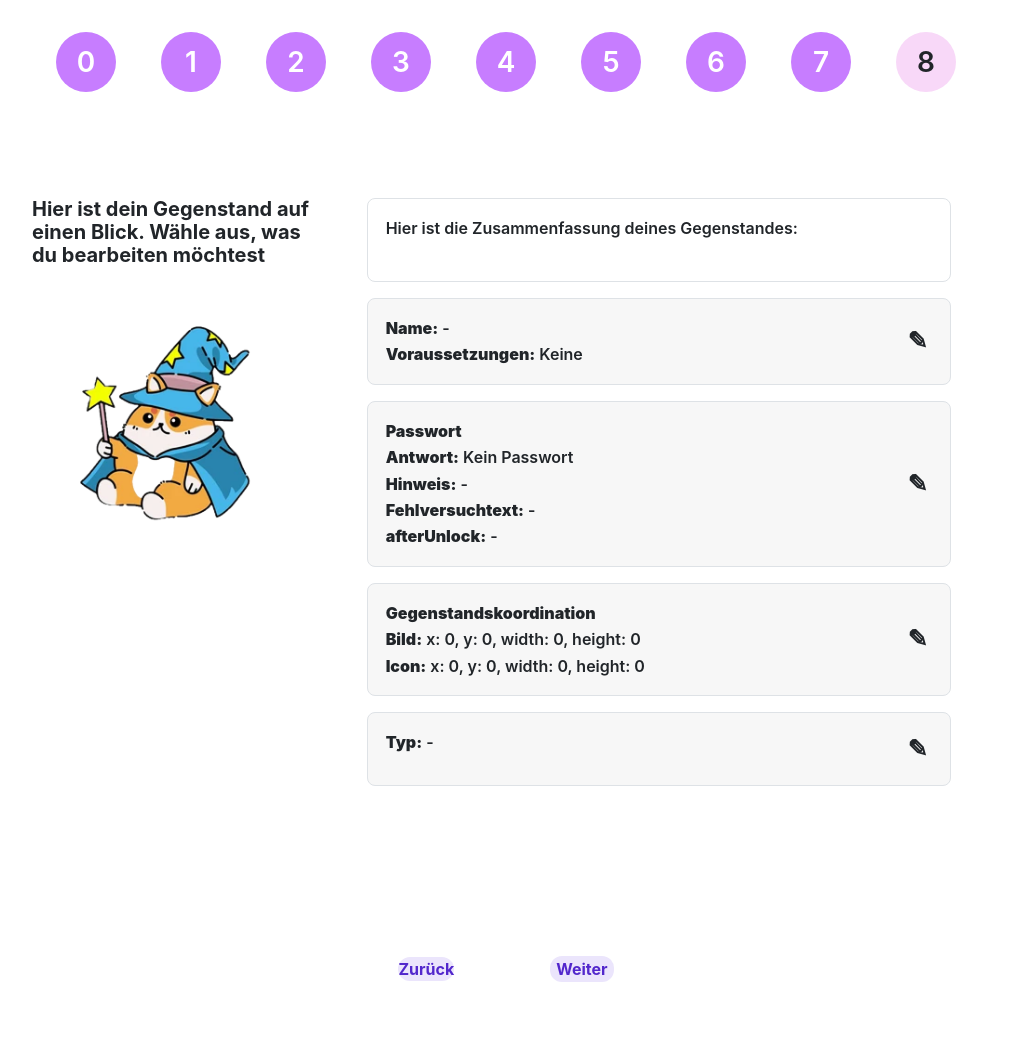
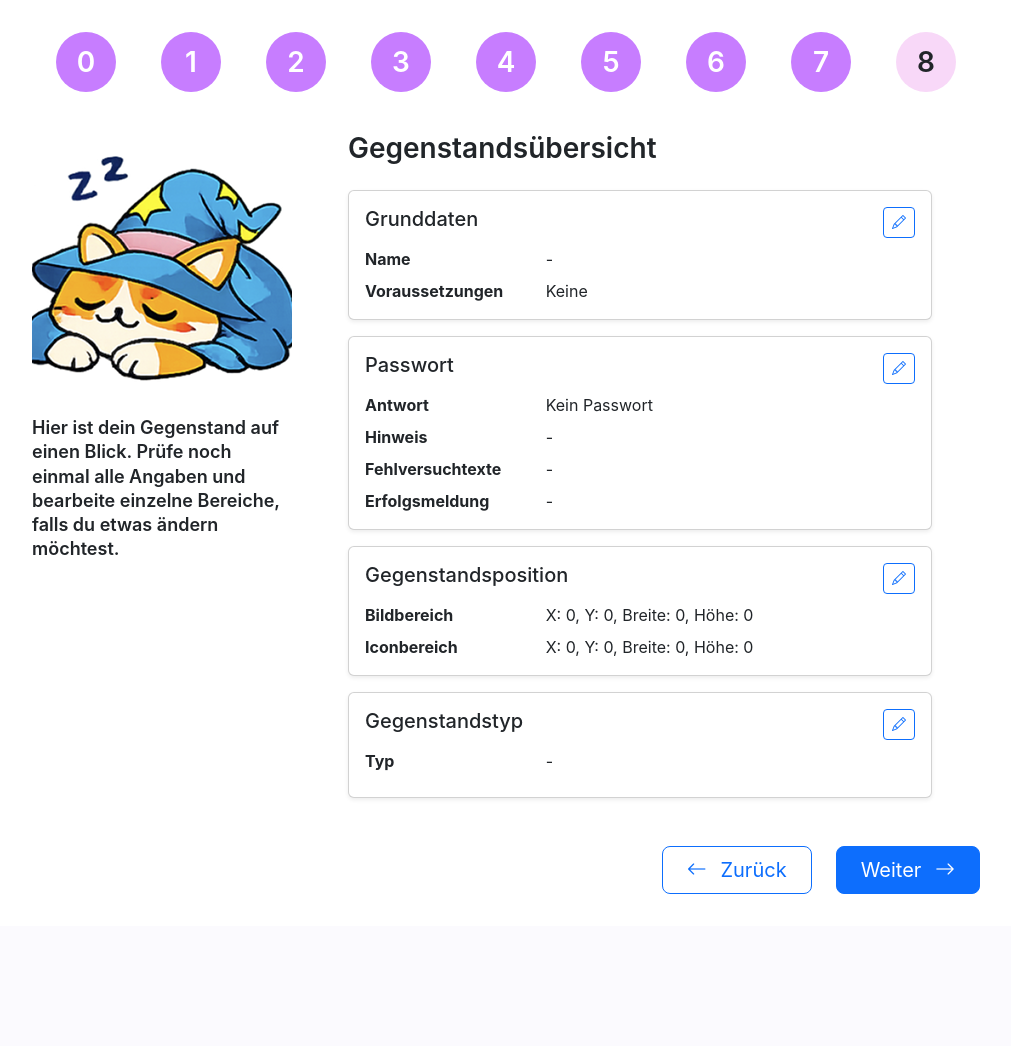
Before and after one commit to Roni-Aba/SQLQuestEditor, a Django app: page /createLevel7/ in a window 1280 px wide. Shown: the part 56-1102 px from the top of the page, without its empty margins (134-1145 px from the left). After the commit the page ends 950 px from the top, so only its background shows below. Run offline with Django 4.2, Linux system fonts and the light colour scheme.

Commit message:
delete: static createLevel7.css refactor to bootstrap: createLevel7.html

```diff
--- a/backend/editor/static/editor/css/createLevel7.css
+++ /dev/null
@@ -1,158 +0,0 @@
-.create-level7-page {
-  min-height: calc(100vh - 56px);
-  background-color: #ffffff;
-  color: var(--create-level-text);
-}
-
-.create-level7-page .status-bar {
-  margin-top: 2rem;
-}
-
-.create-level7-content {
-  max-width: 980px;
-  margin: 0 auto;
-  padding: 2rem 1rem 2rem;
-}
-
-.create-level7-form-row {
-  --bs-gutter-x: 56px;
-  --bs-gutter-y: 32px;
-  margin-top: 42px;
-}
-
-.create-level7-helper {
-  display: flex;
-  flex-direction: column;
-  align-items: flex-start;
-}
-
-.create-level7-helper-text {
-  max-width: 311px;
-  margin: 0 0 36px;
-  color: var(--create-level-text);
-  font-size: 20px;
-  font-weight: 700;
-  line-height: 1.15;
-}
-
-.create-level7-cosmo {
-  width: 260px;
-  height: 260px;
-  object-fit: contain;
-}
-
-.create-level7-summary {
-  display: flex;
-  flex-direction: column;
-  gap: 16px;
-  align-items: stretch;
-  max-width: 640px;
-}
-
-.create-level7-card {
-  position: relative;
-  width: 100%;
-  min-height: 74px;
-  padding: 18px 56px 18px 18px;
-  border: 1px solid var(--create-level-border);
-  border-radius: 8px;
-  background-color: #f7f7f7;
-  color: var(--create-level-text);
-  font-size: 16px;
-  font-weight: 600;
-  line-height: 1.4;
-}
-
-.create-level7-card-heading {
-  background-color: #ffffff;
-  min-height: 84px;
-  display: flex;
-  align-items: flex-start;
-}
-
-.create-level7-card p {
-  margin: 0 0 4px;
-}
-
-.create-level7-card p:last-child {
-  margin-bottom: 0;
-}
-
-.create-level7-card-content {
-  width: 100%;
-}
-
-.create-level7-edit-link {
-  position: absolute;
-  right: 18px;
-  top: 50%;
-  transform: translateY(-50%);
-  width: 28px;
-  height: 28px;
-  display: inline-flex;
-  align-items: center;
-  justify-content: center;
-  color: var(--create-level-text);
-  text-decoration: none;
-  font-size: 24px;
-  font-weight: 700;
-  line-height: 1;
-}
-
-.create-level7-edit-link:hover {
-  color: var(--create-level-primary);
-}
-
-.create-level7-list {
-  margin: 4px 0 0;
-  padding-left: 18px;
-}
-
-.create-level7-navigation {
-  display: flex;
-  justify-content: center;
-  align-items: center;
-  gap: 96px;
-  margin-top: 170px;
-  padding-bottom: 2rem;
-}
-
-@media (max-width: 820px) {
-  .create-level7-content {
-    padding: 1.5rem 1rem 2rem;
-  }
-
-  .create-level7-form-row {
-    margin-top: 32px;
-  }
-
-  .create-level7-helper {
-    align-items: center;
-    text-align: center;
-  }
-
-  .create-level7-helper-text {
-    max-width: 420px;
-    font-size: 18px;
-  }
-
-  .create-level7-cosmo {
-    width: 180px;
-    height: 180px;
-  }
-
-  .create-level7-summary {
-    margin-top: 2rem;
-    max-width: 100%;
-  }
-
-  .create-level7-card {
-    font-size: 14px;
-    padding: 16px 48px 16px 16px;
-  }
-
-  .create-level7-navigation {
-    gap: 28px;
-    margin-top: 90px;
-  }
-}
--- a/backend/editor/templates/editor/createLevel7.html
+++ b/backend/editor/templates/editor/createLevel7.html
@@ -2,227 +2,373 @@
 {% load static %}
 
 {% block title %}
-Gegenstand Übersicht | SQL Spell Quest Editor
+Gegenstandsübersicht | SQL Spell Quest Editor
 {% endblock %}
 
 {% block additional_css %}
-<link rel="stylesheet" href="{% static 'editor/css/createLevelShared.css' %}">
-<link rel="stylesheet" href="{% static 'editor/css/createLevel7.css' %}">
 <link rel="stylesheet" href="{% static 'editor/components/statusBar/statusBar.css' %}">
+<link rel="stylesheet" href="{% static 'editor/components/helper/helper.css' %}">
 {% endblock %}
 
 {% block content %}
+<main class="create-page">
+  <div class="create-page__content">
 
-<main class="create-level7-page">
-  <div class="container-fluid px-0">
-
-    {% include "editor/components/statusbar/statusbar.html" with steps=steps %}
+    <section
+      class="create-page__status"
+      aria-label="Fortschritt der Levelerstellung"
+    >
+      {% include "editor/components/statusBar/statusBar.html" with steps=steps %}
+    </section>
 
     <form
-      class="create-level7-content"
       action="{% url 'create_level7' %}"
       method="post"
+      class="d-flex flex-column flex-grow-1"
     >
       {% csrf_token %}
-      <div class="row align-items-start create-level7-form-row">
 
-        <aside class="col-12 col-md-4 create-level7-helper" aria-label="Hilfetext von Cosmo">
-          <p class="create-level7-helper-text">
-            Hier ist dein Gegenstand auf einen Blick.
-            Wähle aus, was du bearbeiten möchtest
-          </p>
+      <section class="create-page__main">
+        <div class="row create-page__row align-items-start g-4 g-lg-5">
 
-          <img
-            src="{% static 'editor/img/cat1.png' %}"
-            alt="Cosmo Wizard"
-            class="create-level7-cosmo"
-          >
-        </aside>
-
-        <section class="col-12 col-md-8 create-level7-summary" aria-label="Zusammenfassung des Gegenstandes">
-
-          <div class="create-level7-card create-level7-card-heading">
-            <p>Hier ist die Zusammenfassung deines Gegenstandes:</p>
+          <div class="col-12 col-md-4">
+            {% include "editor/components/helper/helper.html" with helper_image="editor/img/cat9.png" helper_text="Hier ist dein Gegenstand auf einen Blick. Prüfe noch einmal alle Angaben und bearbeite einzelne Bereiche, falls du etwas ändern möchtest." %}
           </div>
 
-          <article class="create-level7-card">
-            <div class="create-level7-card-content">
-              <p><strong>Name:</strong> {{ summary.item_name|default:"-" }}</p>
+          <section
+            class="col-12 col-md-8"
+            aria-labelledby="item-summary-title"
+          >
+            <h1
+              id="item-summary-title"
+              class="h3 fw-semibold mb-4"
+            >
+              Gegenstandsübersicht
+            </h1>
 
-              <p>
-                <strong>Voraussetzungen:</strong>
+            <div class="d-flex flex-column gap-3">
+
+              <article class="card shadow-sm">
+                <div class="card-body position-relative pe-5">
+                  <h2 class="h5 card-title mb-3">
+                    Grunddaten
+                  </h2>
+
+                  <dl class="row mb-0">
+                    <dt class="col-sm-4">
+                      Name
+                    </dt>
+
+                    <dd class="col-sm-8">
+                      {{ summary.item_name|default:"-" }}
+                    </dd>
+
+                    <dt class="col-sm-4">
+                      Voraussetzungen
+                    </dt>
+
+                    <dd class="col-sm-8 mb-0">
                       {% if summary.required_items %}
                         {{ summary.required_items|join:", " }}
                       {% else %}
                         Keine
                       {% endif %}
-              </p>
-            </div>
+                    </dd>
+                  </dl>
 
                   <a
-              class="create-level7-edit-link"
                     href="{% url 'create_level3' %}"
+                    class="btn btn-sm btn-outline-primary position-absolute top-0 end-0 mt-3 me-3"
                     aria-label="Name und Voraussetzungen bearbeiten"
                   >
-              ✎
+                    <i
+                      class="bi bi-pencil"
+                      aria-hidden="true"
+                    ></i>
                   </a>
+                </div>
               </article>
 
-          <article class="create-level7-card">
-            <div class="create-level7-card-content">
-              <p><strong>Passwort</strong></p>
+              <article class="card shadow-sm">
+                <div class="card-body position-relative pe-5">
+                  <h2 class="h5 card-title mb-3">
+                    Passwort
+                  </h2>
 
-              <p>
-                <strong>Antwort:</strong>
+                  <dl class="row mb-0">
+                    <dt class="col-sm-4">
+                      Antwort
+                    </dt>
+
+                    <dd class="col-sm-8">
                       {% if summary.passwords %}
                         {{ summary.passwords|join:", " }}
                       {% else %}
                         Kein Passwort
                       {% endif %}
-              </p>
+                    </dd>
 
-              <p>
-                <strong>Hinweis:</strong>
+                    <dt class="col-sm-4">
+                      Hinweis
+                    </dt>
+
+                    <dd class="col-sm-8">
                       {{ summary.password_hint|default:"-" }}
-              </p>
+                    </dd>
 
-              <p>
-                <strong>Fehlversuchtext:</strong>
+                    <dt class="col-sm-4">
+                      Fehlversuchtexte
+                    </dt>
+
+                    <dd class="col-sm-8">
                       {% if summary.failure_hints %}
+                        <ul class="mb-0 ps-3">
                           {% for hint in summary.failure_hints %}
-                    {{ hint.attempts }} Versuch(e): {{ hint.message }}{% if not forloop.last %}, {% endif %}
+                            <li>
+                              Nach {{ hint.attempts }} Versuch(en):
+                              {{ hint.message }}
+                            </li>
                           {% endfor %}
+                        </ul>
                       {% else %}
                         -
                       {% endif %}
-              </p>
+                    </dd>
 
-              <p>
-                <strong>afterUnlock:</strong>
+                    <dt class="col-sm-4">
+                      Erfolgsmeldung
+                    </dt>
+
+                    <dd class="col-sm-8 mb-0">
                       {{ summary.success_message|default:"-" }}
-              </p>
-            </div>
+                    </dd>
+                  </dl>
 
                   <a
-              class="create-level7-edit-link"
                     href="{% url 'create_level4' %}"
-              aria-label="Passwort bearbeiten"
+                    class="btn btn-sm btn-outline-primary position-absolute top-0 end-0 mt-3 me-3"
+                    aria-label="Passworteinstellungen bearbeiten"
                   >
-              ✎
+                    <i
+                      class="bi bi-pencil"
+                      aria-hidden="true"
+                    ></i>
                   </a>
+                </div>
               </article>
 
-          <article class="create-level7-card">
-            <div class="create-level7-card-content">
-              <p><strong>Gegenstandskoordination</strong></p>
+              <article class="card shadow-sm">
+                <div class="card-body position-relative pe-5">
+                  <h2 class="h5 card-title mb-3">
+                    Gegenstandsposition
+                  </h2>
 
-              <p>
-                <strong>Bild:</strong>
-                x: {{ summary.bounding_box_image.x|default:0 }},
-                y: {{ summary.bounding_box_image.y|default:0 }},
-                width: {{ summary.bounding_box_image.width|default:0 }},
-                height: {{ summary.bounding_box_image.height|default:0 }}
-              </p>
+                  <dl class="row mb-0">
+                    <dt class="col-sm-4">
+                      Bildbereich
+                    </dt>
 
-              <p>
-                <strong>Icon:</strong>
-                x: {{ summary.bounding_box_icon.x|default:0 }},
-                y: {{ summary.bounding_box_icon.y|default:0 }},
-                width: {{ summary.bounding_box_icon.width|default:0 }},
-                height: {{ summary.bounding_box_icon.height|default:0 }}
-              </p>
-            </div>
+                    <dd class="col-sm-8">
+                      X: {{ summary.bounding_box_image.x|default:0 }},
+                      Y: {{ summary.bounding_box_image.y|default:0 }},
+                      Breite:
+                      {{ summary.bounding_box_image.width|default:0 }},
+                      Höhe:
+                      {{ summary.bounding_box_image.height|default:0 }}
+                    </dd>
+
+                    <dt class="col-sm-4">
+                      Iconbereich
+                    </dt>
+
+                    <dd class="col-sm-8 mb-0">
+                      X: {{ summary.bounding_box_icon.x|default:0 }},
+                      Y: {{ summary.bounding_box_icon.y|default:0 }},
+                      Breite:
+                      {{ summary.bounding_box_icon.width|default:0 }},
+                      Höhe:
+                      {{ summary.bounding_box_icon.height|default:0 }}
+                    </dd>
+                  </dl>
 
                   <a
-              class="create-level7-edit-link"
                     href="{% url 'create_level51' %}"
-              aria-label="Gegenstandskoordination bearbeiten"
+                    class="btn btn-sm btn-outline-primary position-absolute top-0 end-0 mt-3 me-3"
+                    aria-label="Gegenstandsposition bearbeiten"
                   >
-              ✎
+                    <i
+                      class="bi bi-pencil"
+                      aria-hidden="true"
+                    ></i>
                   </a>
+                </div>
               </article>
 
-          <article class="create-level7-card">
-            <div class="create-level7-card-content">
-              <p><strong>Typ:</strong> {{ summary.item_type|default:"-" }}</p>
+              <article class="card shadow-sm">
+                <div class="card-body position-relative pe-5">
+                  <h2 class="h5 card-title mb-3">
+                    Gegenstandstyp
+                  </h2>
+
+                  <dl class="row mb-0">
+                    <dt class="col-sm-4">
+                      Typ
+                    </dt>
+
+                    <dd class="col-sm-8">
+                      {{ summary.item_type|default:"-" }}
+                    </dd>
 
                     {% if summary.item_type == "table" %}
-                <p><strong>TableName:</strong> {{ summary.table_name|default:"-" }}</p>
+                      <dt class="col-sm-4">
+                        Tabellenname
+                      </dt>
 
-                <p><strong>Columns:</strong></p>
+                      <dd class="col-sm-8">
+                        {{ summary.table_name|default:"-" }}
+                      </dd>
 
+                      <dt class="col-sm-4">
+                        Spalten
+                      </dt>
+
+                      <dd class="col-sm-8 mb-0">
                         {% if summary.columns %}
-                  <ul class="create-level7-list">
+                          <ul class="mb-0 ps-3">
                             {% for column in summary.columns %}
-                      <li>{{ column.id }} — {{ column.type }}</li>
+                              <li>
+                                {{ column.id }} – {{ column.type }}
+                              </li>
                             {% endfor %}
                           </ul>
                         {% else %}
-                  <p>-</p>
+                          -
                         {% endif %}
+                      </dd>
                     {% endif %}
 
                     {% if summary.item_type == "hint" %}
-                <p><strong>Description:</strong> {{ summary.text|default:"-" }}</p>
-                <p><strong>ImageLink:</strong> {{ summary.image_link|default:"-" }}</p>
+                      <dt class="col-sm-4">
+                        Hinweistext
+                      </dt>
+
+                      <dd class="col-sm-8">
+                        {{ summary.text|default:"-" }}
+                      </dd>
+
+                      <dt class="col-sm-4">
+                        Bild
+                      </dt>
+
+                      <dd class="col-sm-8 mb-0">
+                        {{ summary.image_link|default:"-" }}
+                      </dd>
                     {% endif %}
 
                     {% if summary.item_type == "exit" %}
-                <p><strong>Gratulation:</strong> {{ summary.exit_success_message|default:"-" }}</p>
-                <p><strong>Nächstes Level:</strong> {{ summary.next_level_id|default:"-" }}</p>
+                      <dt class="col-sm-4">
+                        Gratulation
+                      </dt>
+
+                      <dd class="col-sm-8">
+                        {{ summary.exit_success_message|default:"-" }}
+                      </dd>
+
+                      <dt class="col-sm-4">
+                        Nächstes Level
+                      </dt>
+
+                      <dd class="col-sm-8 mb-0">
+                        {{ summary.next_level_id|default:"-" }}
+                      </dd>
                     {% endif %}
-            </div>
+                  </dl>
 
                   {% if summary.item_type == "table" %}
                     <a
-                class="create-level7-edit-link"
                       href="{% url 'create_level6table' %}"
+                      class="btn btn-sm btn-outline-primary position-absolute top-0 end-0 mt-3 me-3"
                       aria-label="Tabelleninformationen bearbeiten"
                     >
-                ✎
+                      <i
+                        class="bi bi-pencil"
+                        aria-hidden="true"
+                      ></i>
                     </a>
+
                   {% elif summary.item_type == "hint" %}
                     <a
-                class="create-level7-edit-link"
                       href="{% url 'create_level6hint' %}"
-                aria-label="Hintinformationen bearbeiten"
+                      class="btn btn-sm btn-outline-primary position-absolute top-0 end-0 mt-3 me-3"
+                      aria-label="Hinweisinformationen bearbeiten"
                     >
-                ✎
+                      <i
+                        class="bi bi-pencil"
+                        aria-hidden="true"
+                      ></i>
                     </a>
+
                   {% elif summary.item_type == "exit" %}
                     <a
-                class="create-level7-edit-link"
                       href="{% url 'create_level6exit' %}"
+                      class="btn btn-sm btn-outline-primary position-absolute top-0 end-0 mt-3 me-3"
                       aria-label="Exitinformationen bearbeiten"
                     >
-                ✎
+                      <i
+                        class="bi bi-pencil"
+                        aria-hidden="true"
+                      ></i>
                     </a>
+
                   {% else %}
                     <a
-                class="create-level7-edit-link"
                       href="{% url 'create_level61' %}"
-                aria-label="Typ bearbeiten"
+                      class="btn btn-sm btn-outline-primary position-absolute top-0 end-0 mt-3 me-3"
+                      aria-label="Gegenstandstyp bearbeiten"
                     >
-                ✎
+                      <i
+                        class="bi bi-pencil"
+                        aria-hidden="true"
+                      ></i>
                     </a>
                   {% endif %}
+                </div>
               </article>
 
+            </div>
           </section>
+
         </div>
+      </section>
 
-      <section class="create-level7-navigation" aria-label="Seitennavigation">
-        <a class="create-level1-button" href="{% url 'create_level61' %}">
+      <nav
+        class="create-page__navigation"
+        aria-label="Navigation der Levelerstellung"
+      >
+        <a
+          href="{% url 'create_level61' %}"
+          class="btn btn-outline-primary btn-lg px-4"
+        >
+          <i
+            class="bi bi-arrow-left me-2"
+            aria-hidden="true"
+          ></i>
           Zurück
         </a>
 
-        <button type="submit" class="create-level1-button">
+        <button
+          type="submit"
+          class="btn btn-primary btn-lg px-4"
+        >
           Weiter
+          <i
+            class="bi bi-arrow-right ms-2"
+            aria-hidden="true"
+          ></i>
         </button>
-      </section>
+      </nav>
 
     </form>
   </div>
 </main>
-
 {% endblock %}
```
Lines whose indentation alone changed are shown as unchanged.
